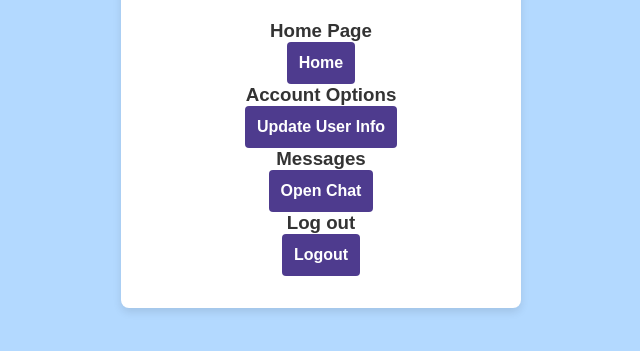
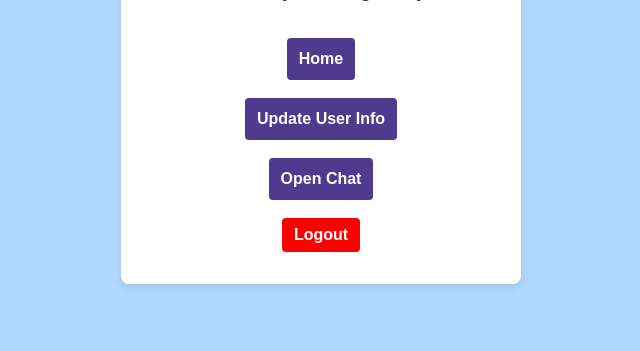
Before and after one commit to guilfoyles1/cps490group12, a Node server app: template src/views/protected_page.pug in a window 1280 px wide. Shown: the part 309-660 px from the top of the page, without its empty margins (319-959 px from the left). Run offline with Node 20, Linux system fonts and the light colour scheme; the template is opened without the code that fills it, so the values that code supplies are empty; some libraries are stand-ins or nearby versions.

Commit message:
made format change

```diff
--- a/src/views/protected_page.pug
+++ b/src/views/protected_page.pug
@@ -8,24 +8,25 @@ html
         .container
             header
                 h1 Welcome, #{name}!
-                h2 How are you doing today?
+                h3 How are you doing today?
                 br
                 br
 
             main
                 section
-                    h3 Home Page
+
                     button(type="button" onClick = "window.location.href = '/';") Home
                     br
-                    h3 Account Options
+                    br
                     button(type="button" onClick = "window.location.href = '/update_user';") Update User Info
                     br
-                    h3 Messages
+                    br
                     button(type="button" onClick = "window.location.href = '/global';") Open Chat
+                    br
                     br
                     //-
                         h3 New Chat
                         button(type="button" onClick = "window.location.href = '/new_chat';") New Chat
                         br
-                    h3 Log out
-                    button(type="button" onClick = "window.location.href = '/logout';") Logout
+
+                    button(type="button" style="background-color: red; color: white; border: none; padding: 8px 12px; border-radius: 4px; cursor: pointer;" onClick="window.location.href = '/logout';") Logout
```
